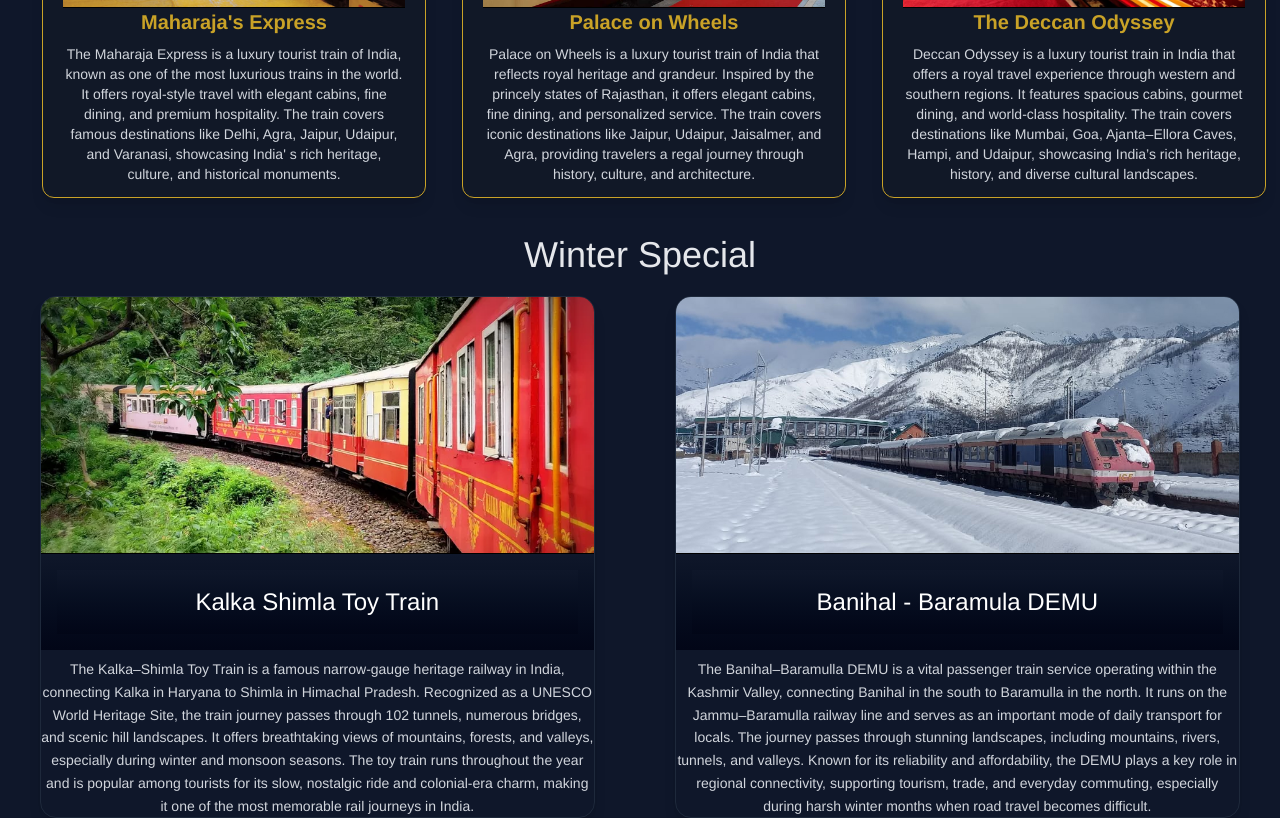
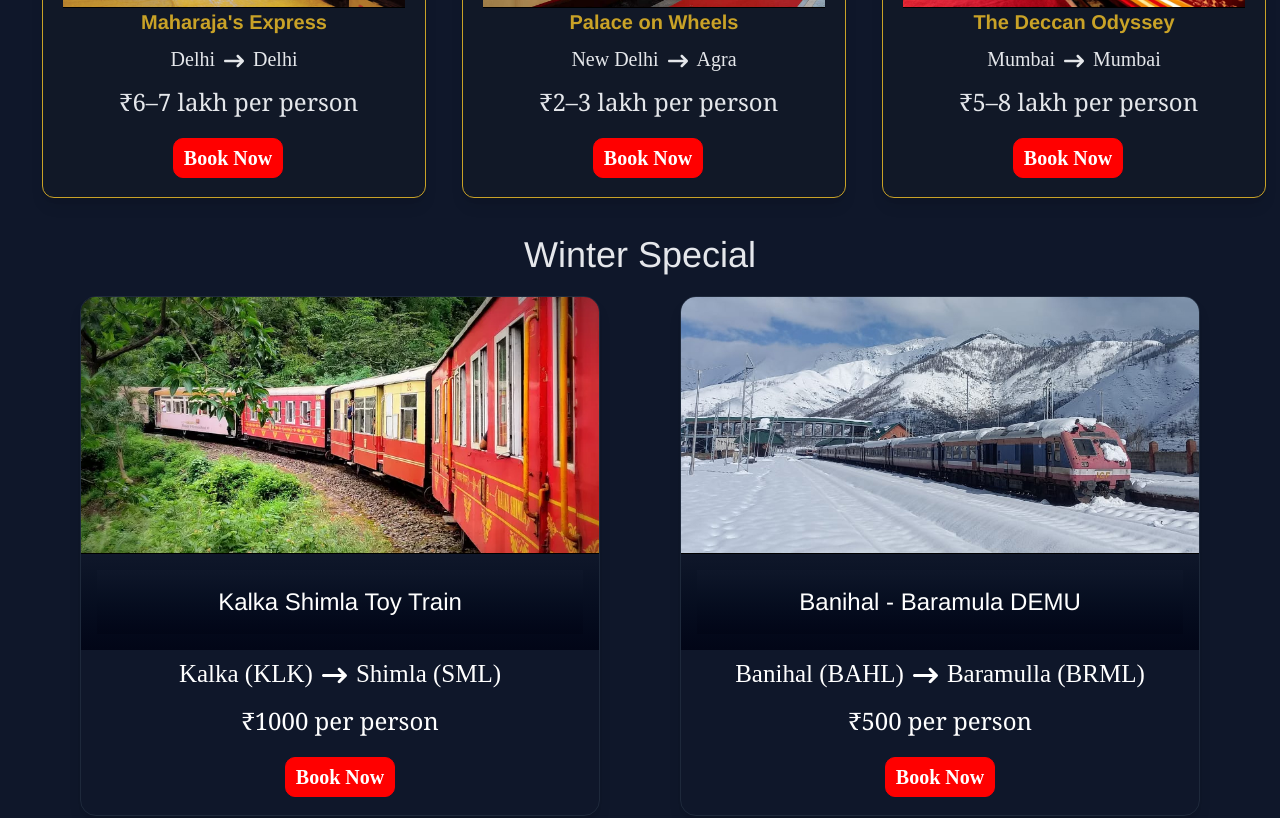
Before and after one commit to taresh2504/React_Project, a React (Vite) app: page / in a window 1280 px wide. Shown: the part 1000-1818 px from the top of the page. Built offline with nearby package versions, Linux system fonts and the light colour scheme.

Commit message:
train card updated

```diff
--- a/src/App.css
+++ b/src/App.css
@@ -361,6 +361,70 @@
   color: black;
 }
 
+/* Home css begin */
+
+.trr{
+  display: flex;
+  justify-content: center;
+  align-items: center;
+  gap: 9px;
+  font-family: 'Times New Roman', Times, serif;
+  font-size: 20px;
+}
+
+.st{
+  display: flex;
+  justify-content: center;
+  align-items: center;
+  gap: 9px;
+  font-family: 'Times New Roman', Times, serif;
+  font-size: 25px;
+  margin-top: 5px;
+}
+
+.bookbutton{
+  height: 40px;
+  width: 110px;
+  border: 1px solid white;
+  border-color: red;
+  color: white;
+  background-color: red;
+  border-radius: 10px;
+  margin-top: 20px;
+  margin-left: 110px;
+  font-family: 'Times New Roman', Times, serif;
+  font-size: 20px;
+  font-weight: bold;
+}
+
+.bookbutton:hover{
+  cursor: pointer;
+}
+
+.bookbutton2{
+  height: 40px;
+  width: 110px;
+  border: 1px solid white;
+  border-color: red;
+  color: white;
+  background-color: red;
+  border-radius: 10px;
+  margin-top: 20px;
+  display: flex;
+  justify-content: center;
+  align-items: center;
+  /* flex-direction: row-reverse; */
+  /* margin-left: 170px; */
+  font-family: 'Times New Roman', Times, serif;
+  font-size: 20px;
+  font-weight: bold;
+}
+
+.bookbutton2:hover{
+  cursor: pointer;
+}
+
+
 /* .male{
   margin-left: -60px;
 }
--- a/src/Pages/Home.jsx
+++ b/src/Pages/Home.jsx
@@ -35,30 +35,30 @@
       <br />
 
       <div className='flex justify-center align-middle gap-2'>
-      <Trainroute image = {mhe} name = "Maharaja's Express" desc = "The Maharaja Express is a luxury tourist train of India, known as one of the most luxurious trains in the world. It offers royal-style travel with elegant cabins, fine dining, and premium hospitality. The train covers famous destinations like Delhi, Agra, Jaipur, Udaipur, and Varanasi, showcasing India' s rich heritage, culture, and historical monuments."/>
+      <Trainroute image = {mhe} name = "Maharaja's Express" source='Delhi' destination='Delhi' price='₹6–7 lakh per person'/>
 
-      <Trainroute image={pow} name="Palace on Wheels" desc = "Palace on Wheels is a luxury tourist train of India that reflects royal heritage and grandeur. Inspired by the princely states of Rajasthan, it offers elegant cabins, fine dining, and personalized service. The train covers iconic destinations like Jaipur, Udaipur, Jaisalmer, and Agra, providing travelers a regal journey through history, culture, and architecture." />
+      <Trainroute image={pow} name="Palace on Wheels" source='New Delhi' destination='Agra' price='₹2–3 lakh per person'/>
 
-      <Trainroute image={tdo} name="The Deccan Odyssey" desc = "Deccan Odyssey is a luxury tourist train in India that offers a royal travel experience through western and southern regions. It features spacious cabins, gourmet dining, and world-class hospitality. The train covers destinations like Mumbai, Goa, Ajanta–Ellora Caves, Hampi, and Udaipur, showcasing India’s rich heritage, history, and diverse cultural landscapes."/>
+      <Trainroute image={tdo} name="The Deccan Odyssey" source='Mumbai' destination='Mumbai' price='₹5–8 lakh per person'/>
       </div>
       <br />
 
       <h1 className='text-center mt-4 text-4xl text-[#e5e7eb]'>Winter Special</h1>
       <br />
       <div className='flex justify-center align-middle gap-10'>
-      <Specialtrain image={kts}  name="Kalka Shimla Toy Train" desc = "The Kalka–Shimla Toy Train is a famous narrow-gauge heritage railway in India, connecting Kalka in Haryana to Shimla in Himachal Pradesh. Recognized as a UNESCO World Heritage Site, the train journey passes through 102 tunnels, numerous bridges, and scenic hill landscapes. It offers breathtaking views of mountains, forests, and valleys, especially during winter and monsoon seasons. The toy train runs throughout the year and is popular among tourists for its slow, nostalgic ride and colonial-era charm, making it one of the most memorable rail journeys in India."/>
+      <Specialtrain image={kts}  name="Kalka Shimla Toy Train" source='Kalka (KLK)' destination='Shimla (SML)' price='₹1000 per person'/>
 
-      <Specialtrain image={bj} name="Banihal - Baramula DEMU" desc = "The Banihal–Baramulla DEMU is a vital passenger train service operating within the Kashmir Valley, connecting Banihal in the south to Baramulla in the north. It runs on the Jammu–Baramulla railway line and serves as an important mode of daily transport for locals. The journey passes through stunning landscapes, including mountains, rivers, tunnels, and valleys. Known for its reliability and affordability, the DEMU plays a key role in regional connectivity, supporting tourism, trade, and everyday commuting, especially during harsh winter months when road travel becomes difficult." />
+      <Specialtrain image={bj} name="Banihal - Baramula DEMU" source='Banihal (BAHL)' destination='Baramulla (BRML)' price='₹500 per person'/>
       </div>
       <br />
       <br />
-      <div><h1 className='text-center mt-4 text-4xl text-black'>Monsoon Magic</h1></div>
+      <div><h1 className='text-center mt-4 text-4xl text-sky-300'>Monsoon Magic</h1></div>
       <br />
       <br />
       <div className='flex justify-center align-middle gap-10'>
-      <Specialtrain image={mg}  name="Mandovi Express" desc = "Mandovi Express is a popular intercity train running between Mumbai CSMT and Madgaon (Goa) via the scenic Konkan Railway route. It is known for its comfortable journey and beautiful coastal views, including rivers, hills, and tunnels. Often called the “Food Queen of Konkan Railway,” the train is famous for its quality onboard catering. Mandovi Express is a preferred choice for daily commuters and tourists traveling between Maharashtra and Goa due to its reliable timing and pleasant travel experience."/>
+      <Specialtrain image={mg}  name="Mandovi Express" source='Mumbai CSMT' destination='Madgaon' price='₹1500 per person'/>
 
-      <Specialtrain image={jd} name="New Jalpaiguri to Darjeling Toy Train" desc = "The New Jalpaiguri to Darjeeling Toy Train is the iconic Darjeeling Himalayan Railway (DHR) service, a narrow-gauge heritage railway between New Jalpaiguri (NJP) and Darjeeling in West Bengal. Built in 1881, the route climbs from the plains up into the Himalayas over about 84–88 km, using loops and zig-zags to gain altitude and offering stunning views of tea gardens, forests, and mountains. It’s part of the UNESCO-listed Mountain Railways of India and runs slowly (≈11 km/h) so passengers can soak in the scenic journey, including the famous Batasia Loop and Ghum station." />
+      <Specialtrain image={jd} name="New Jalpaiguri to Darjeling Toy Train" source='New Jalpaiguri' destination='Darjeeling' price='₹1300 per person' />
       </div>
       <br />
       <br />
@@ -66,7 +66,7 @@
       <br />
       <br />
       <div className='flex justify-center align-middle'>
-        <Specialtrain image={jj} name="Desert Queen Express" desc = "Desert Queen Express is a popular train running between Jaisalmer and Jodhpur, offering a memorable journey through the heart of the Thar Desert in Rajasthan. The route showcases vast sand dunes, dry landscapes, and small desert towns, giving passengers a true feel of Rajasthan’s desert charm. This train is widely used by tourists as well as local travelers. With comfortable coaches and reliable timings, the Desert Queen Express is an ideal choice for experiencing the scenic and cultural beauty of western India by rail."/>
+        <Specialtrain image={jj} name="Jaisalmer Jodhpur Express" source='Jaisalmer' destination='Jodhpur Junction' price='₹1200 per person'/>
       </div>
     </>
   )
--- a/src/Pages/Specialtrain.jsx
+++ b/src/Pages/Specialtrain.jsx
@@ -1,6 +1,10 @@
 import React from 'react'
+import '../App.css'
+import { FaArrowRightLong } from "react-icons/fa6";
 
-const Specialtrain = ({ image, name, desc }) => {
+const Specialtrain = ({ image,name,source,destination,price }) => {
+
+  // flex justify-items-center align-middle gap-4 ml-14 font-serif text-2xl
   return (
     <>
       <br />
@@ -13,11 +17,16 @@
     transition
     duration-300
     hover:shadow-2xl
-    hover:-translate-y-1'>
+    hover:-translate-y-1
+    h-130
+    w-130'>
         <div><img src={image} className='h-64 w-full object-cover' alt="" /></div>
         <div><hr className='text-black' /></div>
         <div className='p-4 bg-gradient-to-b from-[#0f172a]/90 to-[#020617]'><h1 className='p-4 bg-gradient-to-b from-[#0f172a]/90 to-[#020617] text-center text-2xl'>{name}</h1></div>
-        <div><h2 className='text-gray-300 text-sm mt-2 text-center leading-relaxed'>{desc}</h2></div>
+        <div className='st'>{source} <FaArrowRightLong className='mt-1' /> {destination}</div>
+        <div><p className='text-center mt-3 font-serif text-2xl' >{price} </p></div>
+        <div className='flex justify-center align-middle'><button className='bookbutton2'>Book Now</button></div>
+        {/* <div><h2 className='text-gray-300 text-sm mt-2 text-center leading-relaxed'>{desc}</h2></div> */}
       </div>
       {/* <div className='border-2 border-black h-120 w-120 ml-4 rounded-2xl'>
         <div><img src={image}  className='h-60 w-120 rounded-t-2xl'  alt="" /></div>
--- a/src/Pages/Trainroute.jsx
+++ b/src/Pages/Trainroute.jsx
@@ -1,11 +1,13 @@
 import React from 'react'
 import '../Tailwind.css'
+import '../App.css'
+import { FaArrowRightLong } from "react-icons/fa6";
 
-const Trainroute = ({ desc, image, name }) => {
+const Trainroute = ({image, name,source,destination,price }) => {
   // let Train = {
   //     mhx : {mhe}
   // }
-
+  // flex justify-items-center align-middle gap-4 ml-20.5 text-center font-serif text-2xl
   return (
     <>
       <br />
@@ -14,7 +16,10 @@
         <div><img src={image} className='h-52 w-96 rounded-t-2xl' alt="" /></div>
         <div><hr className='text-black ' /></div>
         <div><h1 className='text-center text-[#c9a227] text-xl font-semibold mb-2'>{name}</h1></div>
-        <div><h2 className='text-center text-gray-300 text-sm'>{desc}</h2></div>
+        <div><p className='trr'>{source} <FaArrowRightLong className='mt-1' /> {destination} </p></div>
+        <div><p className='flex justify-items-center align-middle gap-4 ml-14 mt-3 font-serif text-2xl' >{price} </p></div>
+        <div><button className='bookbutton'>Book Now</button></div>
+        {/* <div><h2 className='text-center text-gray-300 text-sm'>{desc}</h2></div> */}
       </div>
       {/* <div className='border-2 border-black h-96 w-96 ml-5 rounded-2xl '>
         <div><img src={image}  className='h-52 w-96 rounded-t-2xl'  alt="" /></div>
```
